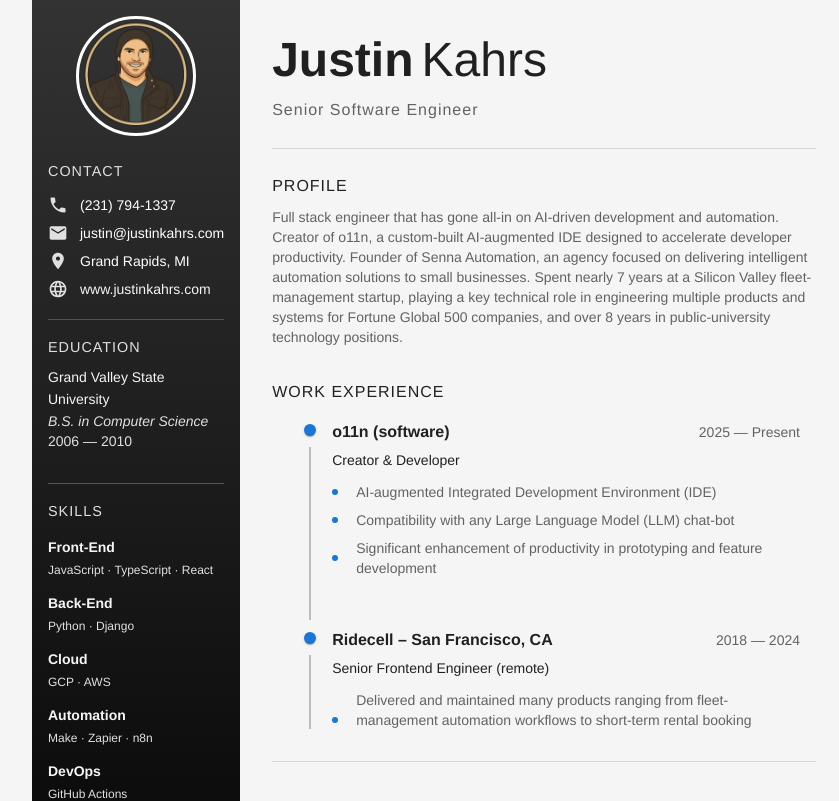
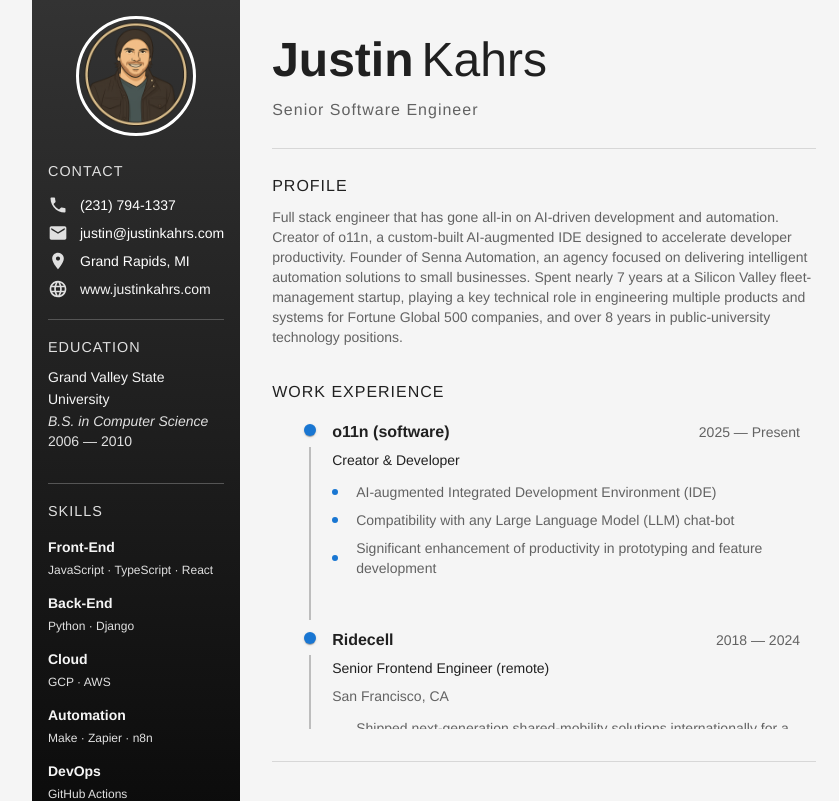
Before and after one commit to justinkahrs/resume, a Next.js app: page /resume/ in a window 1280 px wide. Shown: the top 801 px of the page, without its empty margins (200-1039 px from the left). Built offline with nearby package versions, Linux system fonts and the light colour scheme; some icons are missing.

Commit message:
Add link and location fields to work data and update MainContent to render them

```diff
--- a/src/app/data.ts
+++ b/src/app/data.ts
@@ -18,6 +18,7 @@
   work: [
     {
       name: "o11n (software)",
+      link: "https://o11n.life",
       position: "Creator & Developer",
       startDate: "2025",
       endDate: "Present",
@@ -29,17 +30,21 @@
       ],
     },
     {
-      name: "Ridecell – San Francisco, CA",
+      name: "Ridecell",
+      location: "San Francisco, CA",
+      link: "https://www.ridecell.com",
       position: "Senior Frontend Engineer (remote)",
       startDate: "2018",
       endDate: "2024",
       highlights: [
+        "Shipped next-generation shared-mobility solutions internationally for a Fortune Global 500 company",
         "Delivered and maintained many products ranging from fleet-management automation workflows to short-term rental booking applications",
-        "Shipped next-generation shared-mobility solutions internationally for a Fortune Global 500 company",
       ],
     },
     {
-      name: "Indiana University – Bloomington, IN",
+      name: "Indiana University",
+      location: "Bloomington, IN",
+      link: "https://www.iu.edu",
       position: "Senior Frontend Engineer",
       startDate: "2015",
       endDate: "2018",
@@ -50,7 +55,9 @@
       ],
     },
     {
-      name: "Grand Valley State University – Allendale, MI",
+      name: "Grand Valley State University",
+      location: "Allendale, MI",
+      link: "https://www.gvsu.edu",
       position: "Server Support Technician",
       startDate: "2010",
       endDate: "2015",
--- a/src/components/MainContent.tsx
+++ b/src/components/MainContent.tsx
@@ -155,7 +155,16 @@
                     >
                       <Typography
                         variant="subtitle1"
-                        sx={{ fontWeight: "bold" }}
+                        component="a"
+                        href={job.link}
+                        target="_blank"
+                        rel="noopener noreferrer"
+                        sx={{
+                          fontWeight: "bold",
+                          color: "text.primary",
+                          textDecoration: "none",
+                          "&:hover": { textDecoration: "underline" },
+                        }}
                       >
                         {job.name}
                       </Typography>
@@ -166,12 +175,24 @@
                         {job.startDate} — {job.endDate}
                       </Typography>
                     </Box>
+
                     <Typography
                       variant="body2"
                       sx={{ mb: 1, color: "text.primary" }}
                     >
                       {job.position}
                     </Typography>
+                    {job.location && (
+                      <Typography
+                        variant="body2"
+                        sx={{
+                          color: "text.secondary",
+                          mb: 1,
+                        }}
+                      >
+                        {job.location}
+                      </Typography>
+                    )}
                     <List dense disablePadding>
                       {job.highlights.map((h) => (
                         <ListItem key={h} disableGutters sx={{ pl: 0 }}>
```
